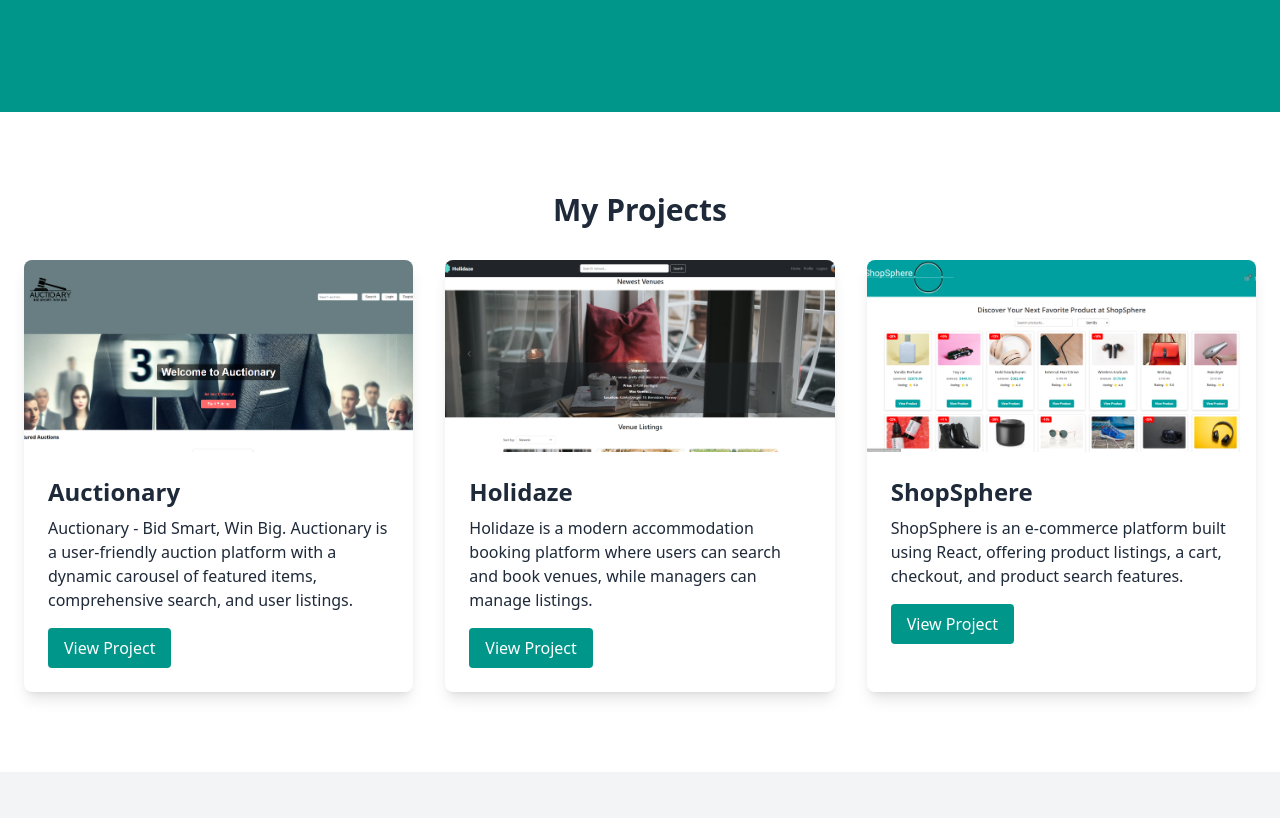
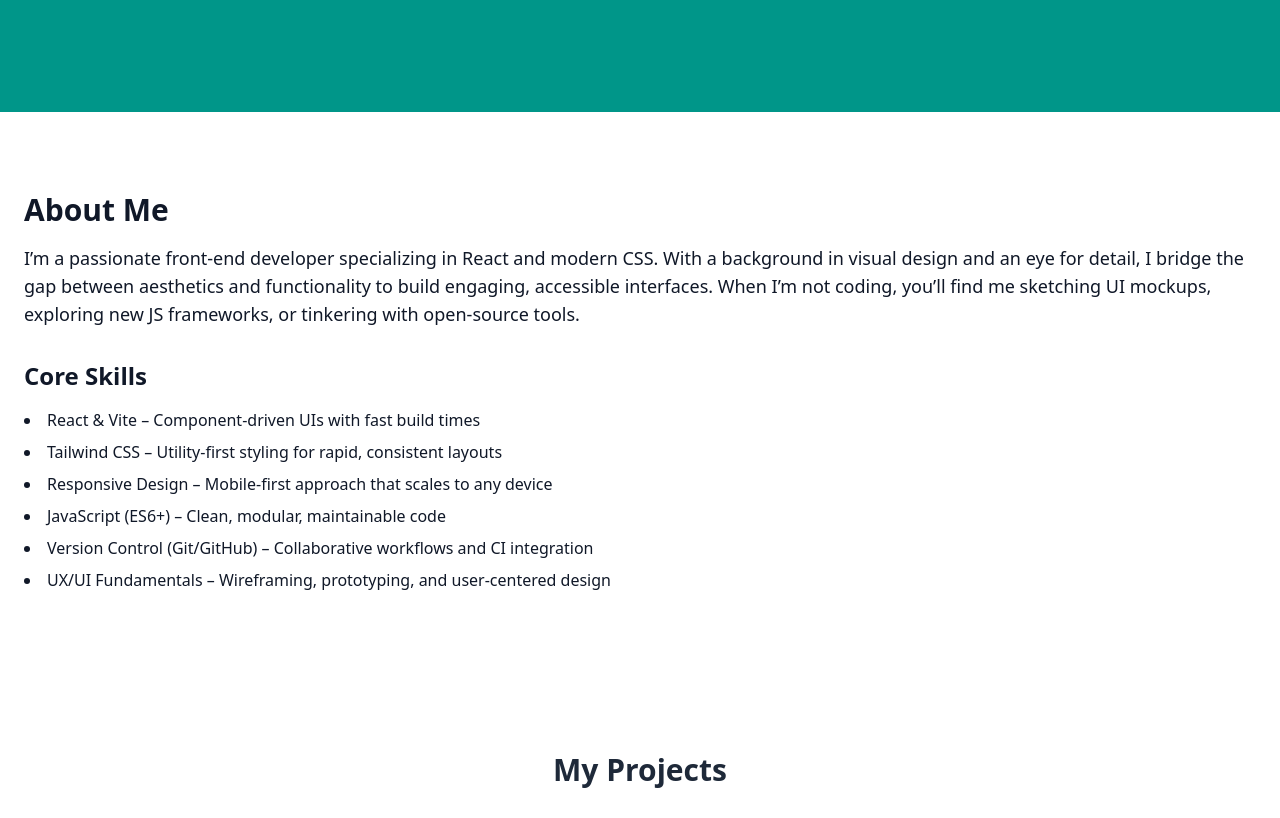
Before and after one commit to robfil50219/my-portfolio, a React (Vite) app: page / in a window 1280 px wide. Shown: the part 368-1186 px from the top of the page. Built offline with nearby package versions, Linux system fonts and the light colour scheme.

Commit message:
..about section

```diff
--- a/src/App.jsx
+++ b/src/App.jsx
@@ -1,6 +1,7 @@
 import React from 'react';
 import Navbar from './components/Navbar';
 import Hero from './components/Hero';
+import About from './components/About';
 import Projects from './components/Projects';
 import Contact from './components/Contact';
 import Footer from './components/Footer';
@@ -11,6 +12,7 @@ export default function App() {
       <Navbar />
       <main className="flex-1">
         <Hero />
+        <About />
         <Projects />
         <Contact />
       </main>
--- /dev/null
+++ b/src/components/About.jsx
@@ -0,0 +1,31 @@
+import React from 'react';
+
+export default function About() {
+    return (
+        <section
+            id="about"
+            className="
+        bg-white text-gray-900
+        dark:bg-gray-800 dark:text-gray-200
+        py-20
+      "
+        >
+            <div className="container mx-auto px-6">
+                <h2 className="text-3xl font-bold mb-4">About Me</h2>
+                <p className="text-lg mb-8">
+                    I’m a passionate front-end developer specializing in React and modern CSS. With a background in visual design and an eye for detail, I bridge the gap between aesthetics and functionality to build engaging, accessible interfaces. When I’m not coding, you’ll find me sketching UI mockups, exploring new JS frameworks, or tinkering with open-source tools.
+                </p>
+
+                <h3 className="text-2xl font-semibold mb-4">Core Skills</h3>
+                <ul className="list-disc list-inside space-y-2">
+                    <li>React &amp; Vite – Component-driven UIs with fast build times</li>
+                    <li>Tailwind CSS – Utility-first styling for rapid, consistent layouts</li>
+                    <li>Responsive Design – Mobile-first approach that scales to any device</li>
+                    <li>JavaScript (ES6+) – Clean, modular, maintainable code</li>
+                    <li>Version Control (Git/GitHub) – Collaborative workflows and CI integration</li>
+                    <li>UX/UI Fundamentals – Wireframing, prototyping, and user-centered design</li>
+                </ul>
+            </div>
+        </section>
+    );
+}
```
